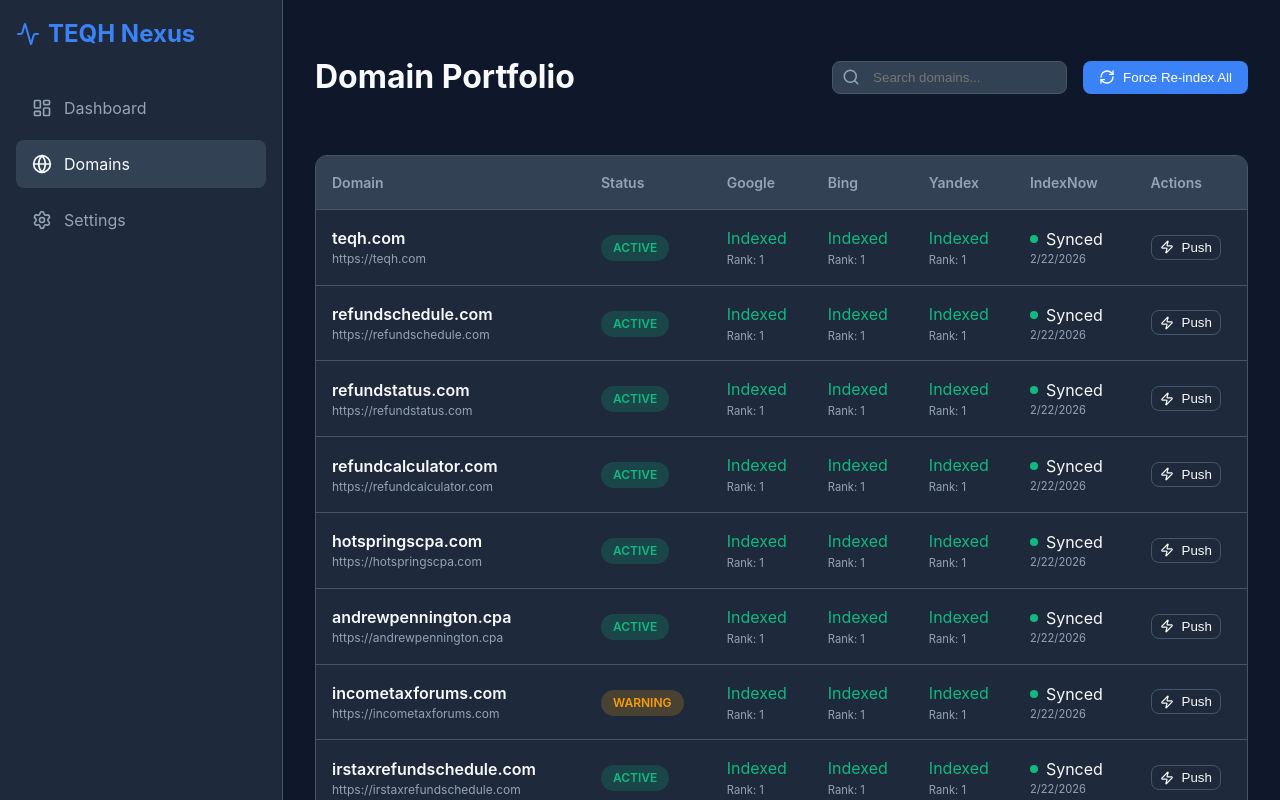
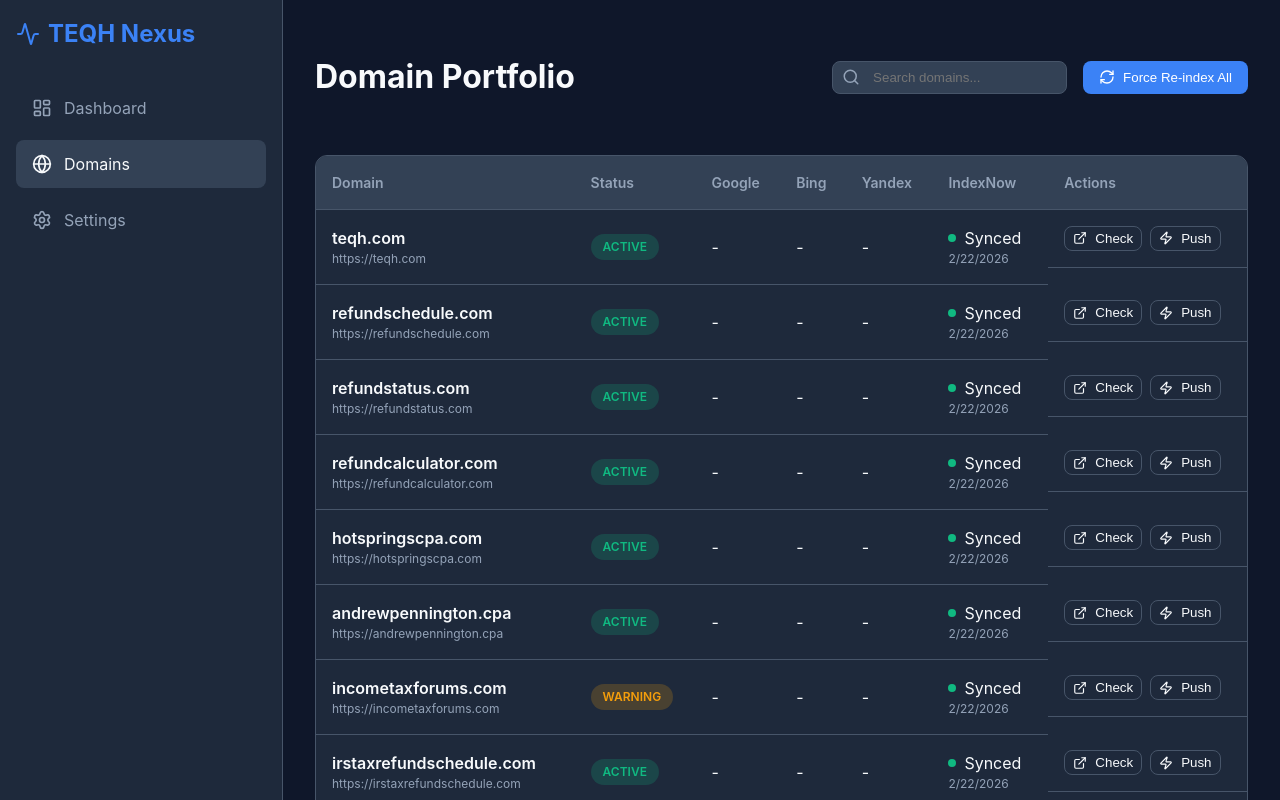
Before and after one commit to kobashix/SEO-Manager, a React (Vite) app: page /domains in a window 1280 px wide. Shown: the top 800 px of the page. Built offline with nearby package versions, Linux system fonts and the light colour scheme.

Commit message:
feat: Implement manual index check feature

```diff
--- a/src/pages/Domains.tsx
+++ b/src/pages/Domains.tsx
@@ -1,6 +1,6 @@
 import React, { useState } from 'react';
 import { mockDomains } from '../services/mockData';
-import { RefreshCw, Zap, Search, CheckCircle, AlertTriangle } from 'lucide-react';
+import { RefreshCw, Zap, Search, CheckCircle, AlertTriangle, ExternalLink } from 'lucide-react';
 
 type PushStatus = 'idle' | 'pushing' | 'success' | 'error';
 
@@ -49,6 +49,12 @@ export const Domains: React.FC = () => {
             setFeedback(prev => ({ ...prev, [domainId]: { status: 'idle', message: '' } }));
         }, 5000); // Reset feedback after 5 seconds
     }
+  };
+
+  const handleManualCheck = (url: string) => {
+    window.open(`https://www.google.com/search?q=site:${url}`, '_blank');
+    window.open(`https://www.bing.com/search?q=site:${url}`, '_blank');
+    window.open(`https://yandex.com/search/?text=site:${url}`, '_blank');
   };
 
   const filteredDomains = mockDomains.filter(domain =>
@@ -108,36 +114,9 @@ export const Domains: React.FC = () => {
                     {domain.status.toUpperCase()}
                   </span>
                 </td>
-                <td>
-                  <div style={{ display: 'flex', flexDirection: 'column', gap: '2px' }}>
-                    <span style={{ color: domain.engines.google.indexed ? 'var(--success)' : 'var(--error)' }}>
-                      {domain.engines.google.indexed ? 'Indexed' : 'Not Indexed'}
-                    </span>
-                    <span style={{ fontSize: '0.7rem', color: 'var(--text-secondary)' }}>
-                      Rank: {domain.engines.google.rank || '-'}
-                    </span>
-                  </div>
-                </td>
-                <td>
-                  <div style={{ display: 'flex', flexDirection: 'column', gap: '2px' }}>
-                    <span style={{ color: domain.engines.bing.indexed ? 'var(--success)' : 'var(--error)' }}>
-                      {domain.engines.bing.indexed ? 'Indexed' : 'Not Indexed'}
-                    </span>
-                    <span style={{ fontSize: '0.7rem', color: 'var(--text-secondary)' }}>
-                      Rank: {domain.engines.bing.rank || '-'}
-                    </span>
-                  </div>
-                </td>
-                <td>
-                  <div style={{ display: 'flex', flexDirection: 'column', gap: '2px' }}>
-                    <span style={{ color: domain.engines.yandex.indexed ? 'var(--success)' : 'var(--error)' }}>
-                      {domain.engines.yandex.indexed ? 'Indexed' : 'Not Indexed'}
-                    </span>
-                    <span style={{ fontSize: '0.7rem', color: 'var(--text-secondary)' }}>
-                      Rank: {domain.engines.yandex.rank || '-'}
-                    </span>
-                  </div>
-                </td>
+                <td>-</td>
+                <td>-</td>
+                <td>-</td>
                 <td>
                   <div style={{ display: 'flex', alignItems: 'center', gap: '0.5rem' }}>
                     <span style={{
@@ -148,11 +127,18 @@ export const Domains: React.FC = () => {
                     }}></span>
                     {domain.indexNow.status === 'success' ? 'Synced' : 'Pending'}
                   </div>
-                  <div style={{ fontSize: '0.7rem', color: 'var(--text-secondary)' }}>
+                  <div style={{ fontSize: '0.75rem', color: 'var(--text-secondary)' }}>
                     {new Date(domain.indexNow.lastPush).toLocaleDateString()}
                   </div>
                 </td>
-                <td>
+                <td style={{ display: 'flex', gap: '0.5rem', alignItems: 'center' }}>
+                  <button
+                    className="btn btn-outline"
+                    style={{ padding: '0.25rem 0.5rem' }}
+                    onClick={() => handleManualCheck(domain.url)}
+                  >
+                    <ExternalLink size={14} /> Check
+                  </button>
                   <button
                     className="btn btn-outline"
                     style={{ padding: '0.25rem 0.5rem' }}
```
